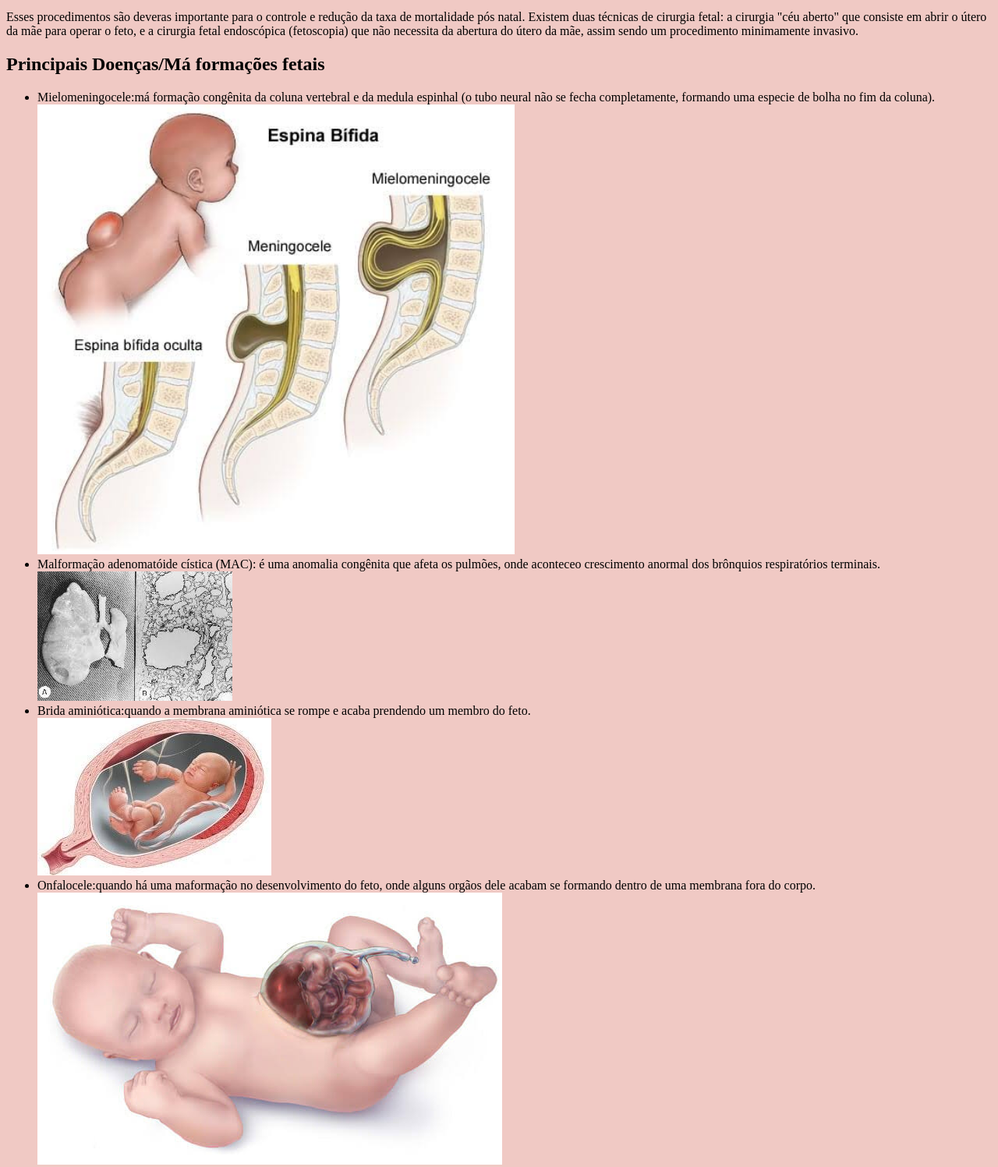
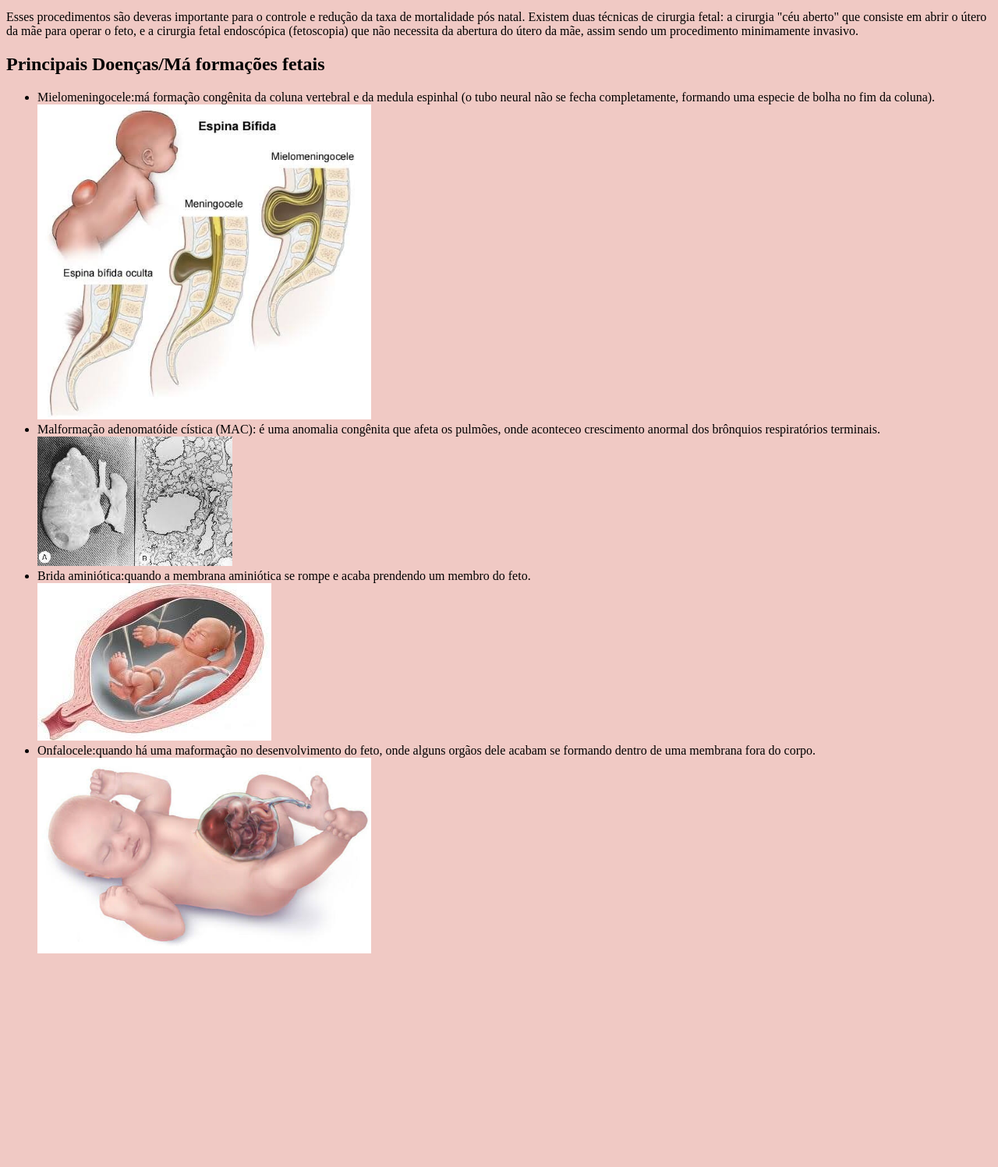
Before and after one commit to juliabeatris/Julia-linda-e-corinthiana, a plain HTML site: page index.html in a window 1280 px wide. Shown: the part 605-2102 px from the top of the page at 78% size. After the commit the page ends 1848 px from the top, so only its background shows below. Drawn offline with Linux system fonts and the light colour scheme.

Commit message:
Update index.html

```diff
--- a/index.html
+++ b/index.html
@@ -27,13 +27,13 @@
     <h2>Principais Doenças/Má formações fetais</h2>
     <ul>
     <li>Mielomeningocele:má formação congênita da coluna vertebral e da medula espinhal (o tubo neural não se fecha completamente, formando uma especie de bolha no fim da coluna).</li>
-        <img src="IMG_2406.jpeg" width="50%"/>
+        <img src="IMG_2406.jpeg" width="35%"/>
     <li>Malformação adenomatóide cística (MAC): é uma anomalia congênita que afeta os pulmões, onde aconteceo crescimento anormal dos brônquios respiratórios terminais.</li>
         <img src="IMG_2401.jpeg"/>
     <li>Brida aminiótica:quando a membrana aminiótica se rompe e acaba prendendo um membro do feto.</li>
         <img src="IMG_2403.jpeg"/>
     <li>Onfalocele:quando há uma maformação no desenvolvimento do feto, onde alguns orgãos dele acabam se formando dentro de uma membrana fora do corpo.</li>
-        <img src="IMG_2405.jpeg"/>
+        <img src="IMG_2405.jpeg" width="35%"/>
     </ul>
 </body>
 </html>
```
